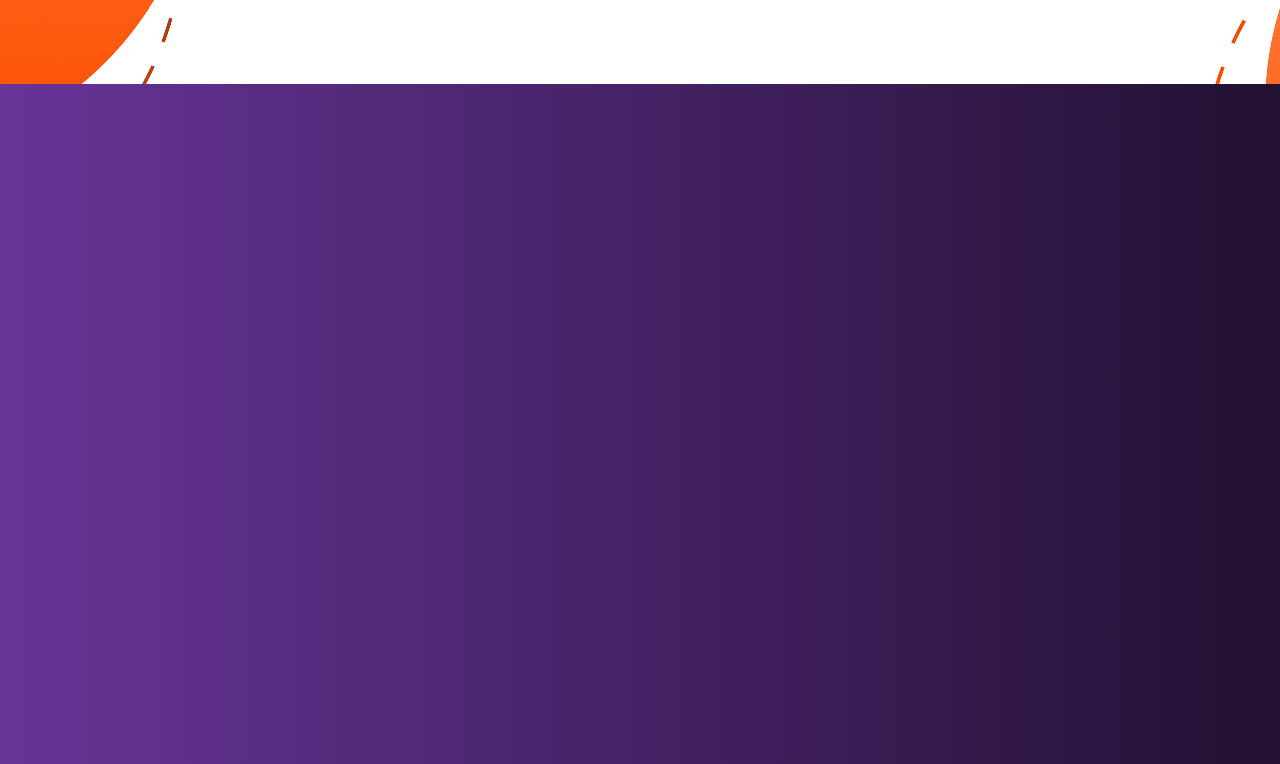
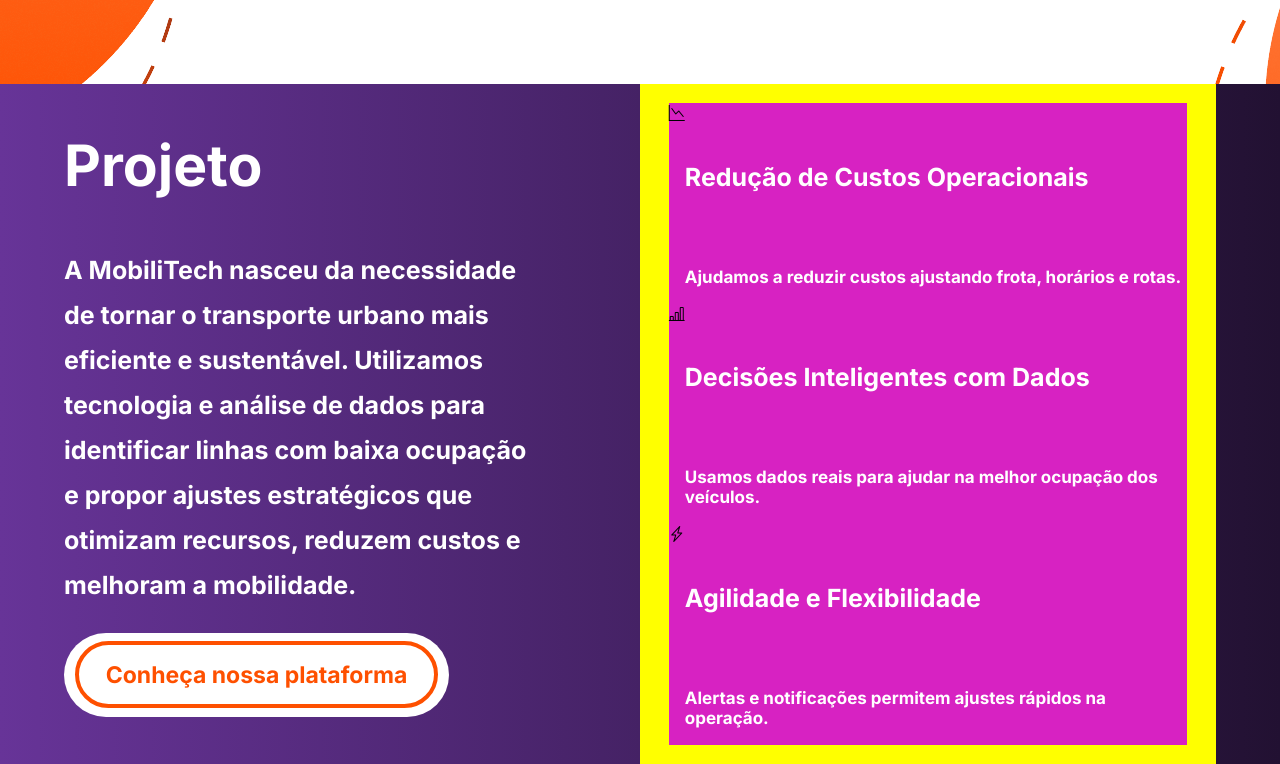
Before and after one commit to mobili-tech/MobiliTECH, a website: page web-data-viz/public/index.html in a window 1280 px wide. Shown: the part 1916-2680 px from the top of the page. Drawn offline with nearby package versions, Linux system fonts and the light colour scheme.

Commit message:
style: tela projeto

```diff
--- a/web-data-viz/public/css/index.css
+++ b/web-data-viz/public/css/index.css
@@ -6,6 +6,7 @@
 body {
     margin: 0;
     padding: 0;
+    overflow-x: hidden;
 }
 
 
@@ -310,6 +311,101 @@
     background: linear-gradient(90deg, rgba(103,52,152,1) 0%, rgba(69,34,101,1) 50%, rgba(34,17,50,1) 100%);
 }
 
+.section_projeto {
+    display: flex;
+}
+
+.container_projeto{
+    width: 90%;
+    height: 100%;
+    margin: auto;
+    display: flex;
+}
+
+.esquerda_projeto h1{
+    color: #fff;
+    width: 90%;
+    font-size: 57px;
+    font-weight: bold;
+}
+
+.esquerda_projeto p{
+    font-size: 25px;
+    font-weight: bold;
+    color: #fff;
+    width: 82%;
+    line-height: 45px;
+}
+
+.esquerda_projeto{
+    width: 50%;
+}
+
+.button_plataforma {
+    background-color: #fff;
+    height: 84px;
+    width: 385px;
+    border-radius: 55px;
+    display: flex;
+    justify-content: center;
+    align-items: center;
+}
+
+.conheca_plataforma{
+    border: 4px solid rgba(254, 80, 0, 1);
+    border-radius: 55px;
+    width: 92%;
+    height: 70%;
+    display: flex;
+    align-items: center;
+    justify-content: center;
+}
+
+.button_plataforma span{
+    color: rgba(254, 80, 0, 1);
+    font-weight: bold;
+    font-size: 23px;
+}
+
+.esquerda_projeto a{
+    text-decoration: none;
+}
+
+.direita_projeto{
+    background-color: yellow;
+    width: 50%;
+    display: flex;
+    flex-direction: column;
+    justify-content: center;
+    align-items: center;
+}
+
+.topicos_projeto{
+    /* se adapta ao conteúdo dentro da div */
+    height: fit-content;
+    width: fit-content;
+    background-color: rgb(215, 34, 194);
+    display: flex;
+    width: 90%;
+}
+
+.topicos_projeto h6{
+    font-size: 25px;
+    font-weight: bold;
+    color: #fff;
+}
+
+.topicos_projeto p{
+    color: #fff;
+    font-size: 17px;
+    font-weight: bold;
+}
+
+.texto_topicos{
+    display: flex;
+    flex-direction: column;
+}
+
 /* RESPONSIVIDADE - IPHONE XR (414 x 896) */
 @media (max-width: 768px) {
 /* FAZER HEADER DEPOISSSS */
--- a/web-data-viz/public/index.html
+++ b/web-data-viz/public/index.html
@@ -131,6 +131,55 @@
 
 
     <section class="section_projeto">
+
+      <div class="container_projeto">
+        <div class="esquerda_projeto">
+
+          <h1>Projeto</h1>
+
+          <p>A MobiliTech nasceu da necessidade de tornar o transporte urbano mais eficiente e sustentável. Utilizamos tecnologia e análise de dados para identificar linhas com baixa ocupação e propor ajustes estratégicos que otimizam recursos, reduzem custos e melhoram a mobilidade.
+          </p>
+
+          <a href="">
+            <div href="" class="button_plataforma">
+              <div class="conheca_plataforma">
+                <span>Conheça nossa plataforma</span>
+              </div>
+            </div>
+          </a>
+
+        </div>
+
+        <div class="direita_projeto">
+
+          <div class="topicos_projeto">
+            <i class="bi bi-graph-down"></i>
+            <div class="texto_topicos">
+              <h6>Redução de Custos Operacionais</h6>
+              <p>Ajudamos a reduzir custos ajustando frota, horários e rotas.</p>
+            </div>
+          </div>
+
+          <div class="topicos_projeto">
+            <i class="bi bi-bar-chart-line"></i>
+            <div class="texto_topicos">
+              <h6>Decisões Inteligentes com Dados</h6>
+              <p>Usamos dados reais para ajudar na melhor ocupação dos veículos.</p>
+            </div>
+          </div>
+
+          <div class="topicos_projeto">
+            <i class="bi bi-lightning-charge"></i>
+            <div class="texto_topicos">
+              <h6>Agilidade e Flexibilidade</h6>
+              <p>Alertas e notificações permitem ajustes rápidos na operação.</p>
+            </div>
+          </div>
+
+        </div>
+
+      </div>
+
     </section>
 
 
```
